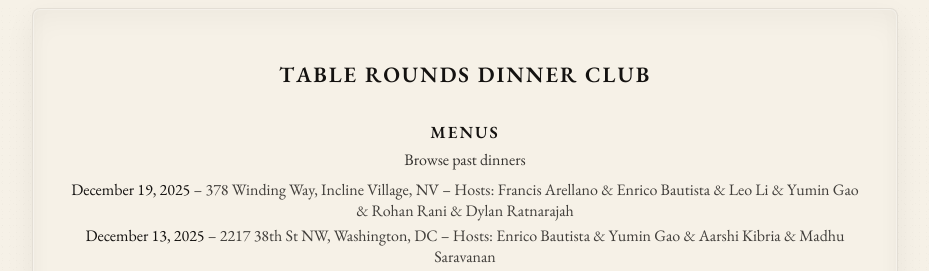
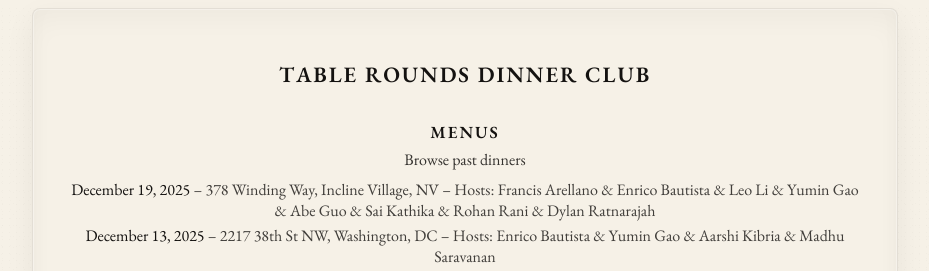
Before and after one commit to enricobautista/dinner-club, a Next.js app: page /menus in a window 1280 px wide. Shown: the top 271 px of the page, without its empty margins (175-1104 px from the left). Built offline with nearby package versions, Linux system fonts and the light colour scheme.

Commit message:
tahoe menu edit

```diff
--- a/data/menus.ts
+++ b/data/menus.ts
@@ -330,7 +330,7 @@ export const menus: Menu[] = [
     location: "378 Winding Way, Incline Village, NV",
     dateISO: "2025-12-19",
     time: "5:00 PM",
-    hosts: ["Francis Arellano", "Enrico Bautista", "Leo Li", "Yumin Gao", "Rohan Rani", "Dylan Ratnarajah"],
+    hosts: ["Francis Arellano", "Enrico Bautista", "Leo Li", "Yumin Gao", "Abe Guo", "Sai Kathika", "Rohan Rani", "Dylan Ratnarajah"],
     courses: [
       {
         heading: "Aperitivi",
```
